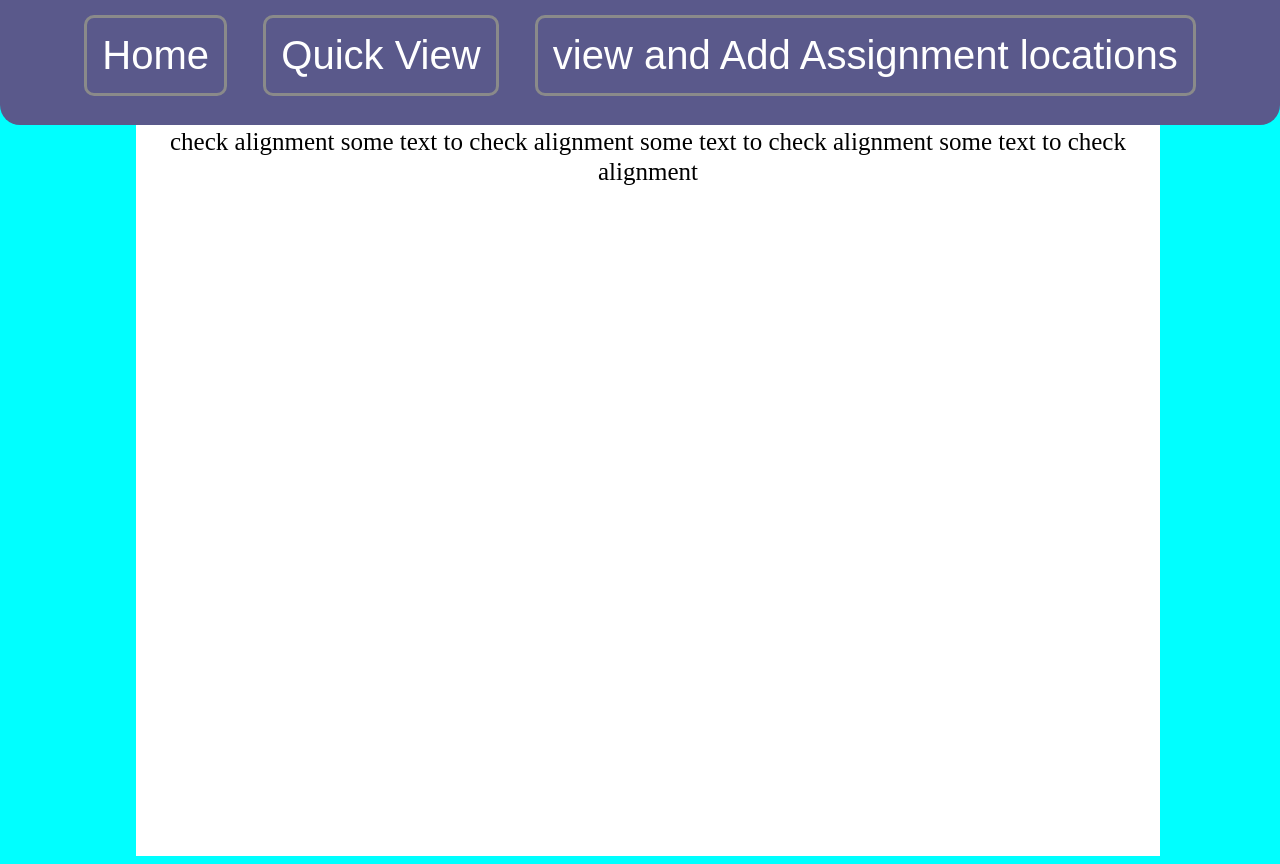
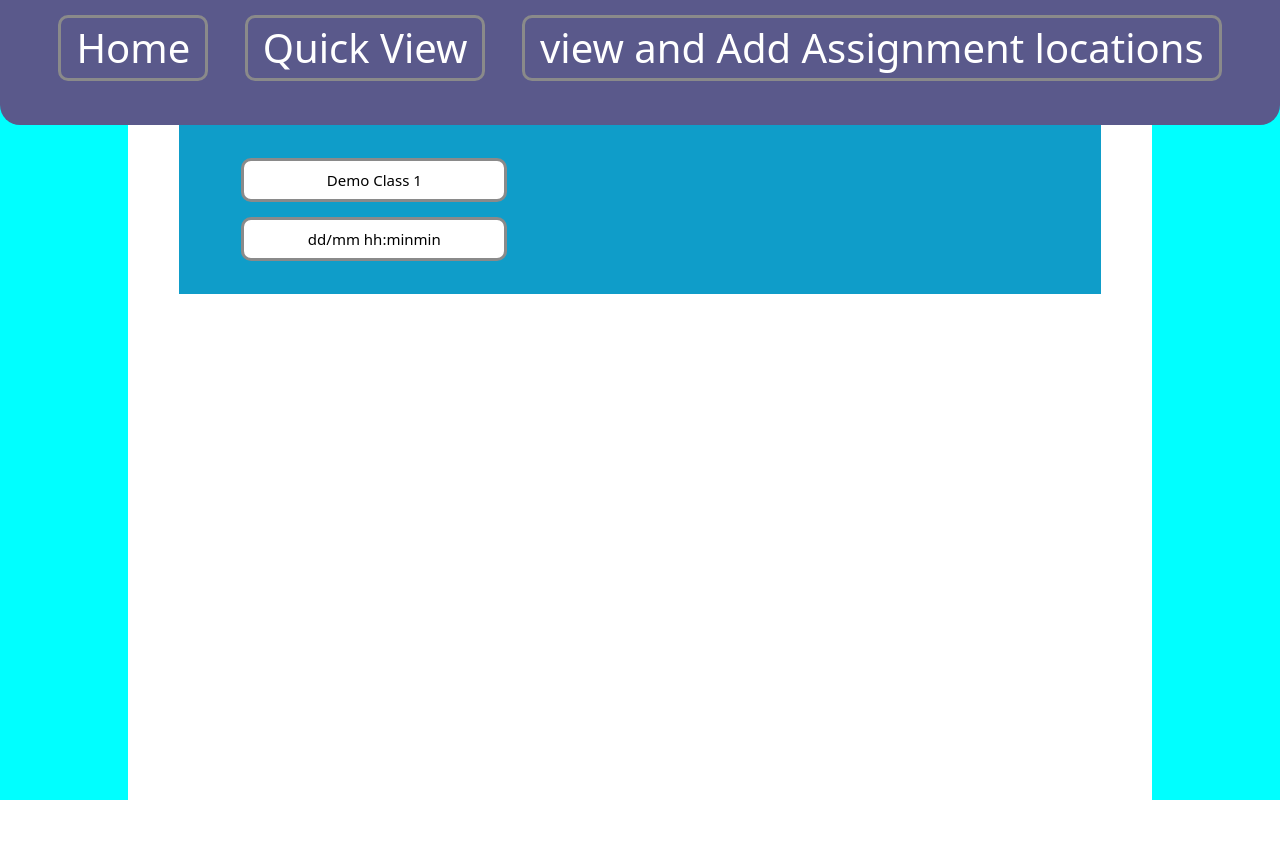
Before and after one commit to FinnRobinSchniebel/Project_3_Assignment-Tracker_From-Texas-A-and-M-account, a PHP site: page /Home2.html in a window 1280 px wide. After the commit the page ends 800 px from the top, so only its background shows below. Run offline with PHP 8.4, Linux system fonts and the light colour scheme.

Commit message:
Working on combining Home and home 2

```diff
--- a/BasicHome.css
+++ b/BasicHome.css
@@ -1,6 +1,6 @@
 
 
-.navbar {
+.Mynavbar {
     top: 0px;
     left: 0px;
     position: fixed;
@@ -38,25 +38,67 @@
 .content{
     background-color: #ffffff;
     color: rgb(0, 0, 0);
-    padding-top: 5%;
+    padding-top: 125px;
     margin-left: 10%;
     margin-right: 10%;
     width: 80%;
     height: 100%;
 
-    vertical-align: center;
+    vertical-align: top;
     text-align: center;
     line-height: 30px;
     font-size: 25px;
 }
 .ClassSection{
 
+    background-color: rgb(15, 157, 201);
+    color: rgb(0, 0, 0);
+    cursor: pointer;
+    padding: 18px;
+    width: 90%;
+    margin-left: auto;
+    margin-right: auto;
+    border: none;
+    text-align: left;
+    outline: none;
+    font-size: 15px;
 }
 
 
 .ClassName{
+    margin: 15px;
+    background-color: rgb(255, 255, 255);
+    color: rgb(0, 0, 0);
+    cursor: pointer;
+    width: 30%;
+    padding: 4px;
+    margin-left: 5%;
+    margin-right: 5%;
+    border: none;
+    text-align: center;
+    outline: none;
+    font-size: 15px;
+    border: 3px solid rgb(138, 138, 138);
+    border-radius: 10px;
+}
+.DueDateSection{
+    width: 30%;
+    margin: 15px;
+    background-color: rgb(255, 255, 255);
+    color: rgb(0, 0, 0);
+    cursor: pointer;
+    padding: 4px;
+    margin-left: 5%;
+    margin-right: 5%;
+    border: none;
+    text-align: center;
+    outline: none;
+    font-size: 15px;
+    border: 3px solid rgb(138, 138, 138);
+    border-radius: 10px;
+}
+.ClassAssignments{
+    display: none;
+    overflow: hidden;
 
 }
-.DueDateSection{
-
-}
--- a/Home.html
+++ b/Home.html
@@ -182,9 +182,7 @@
 </div>
 
 
-
-
-        <script src="https://cdn.jsdelivr.net/npm/bootstrap@5.1.3/dist/js/bootstrap.bundle.min.js" integrity="sha384-ka7Sk0Gln4gmtz2MlQnikT1wXgYsOg+OMhuP+IlRH9sENBO0LRn5q+8nbTov4+1p" crossorigin="anonymous"></script>
-      </body>
+  <script src="https://cdn.jsdelivr.net/npm/bootstrap@5.1.3/dist/js/bootstrap.bundle.min.js" integrity="sha384-ka7Sk0Gln4gmtz2MlQnikT1wXgYsOg+OMhuP+IlRH9sENBO0LRn5q+8nbTov4+1p" crossorigin="anonymous"></script>
+</body>
 
 </html>
--- a/Home2.html
+++ b/Home2.html
@@ -2,8 +2,9 @@
 <html>
 <head>
 
-  <!-- Inspired by system from: https://stackoverflow.com/questions/18368319/toggle-css-sheets-on-click-with-javascript -->
   <link id="BasicHome" rel="stylesheet" type="text/css" href="BasicHOme.css"/>
+  <link href="https://cdn.jsdelivr.net/npm/bootstrap@5.1.3/dist/css/bootstrap.min.css" rel="stylesheet" integrity="sha384-1BmE4kWBq78iYhFldvKuhfTAU6auU8tT94WrHftjDbrCEXSU1oBoqyl2QvZ6jIW3" crossorigin="anonymous">
+  <script src="https://cdn.jsdelivr.net/npm/bootstrap@5.1.3/dist/js/bootstrap.bundle.min.js" integrity="sha384-ka7Sk0Gln4gmtz2MlQnikT1wXgYsOg+OMhuP+IlRH9sENBO0LRn5q+8nbTov4+1p" crossorigin="anonymous"></script>
 
   <title>Assignment Stacker Home</title>
   <script src="scripts.js"></script>
@@ -15,18 +16,90 @@
     <div class="content">
 
         <!-- Navigation Bar -->
-        <div class=navbar>
+        <div class=Mynavbar>
             <button class="button" onclick="location.href='Home.html'">Home </button>
             <button class="button" onclick="location.href='Quick_View.html'"> Quick View</button>
             <button class="button" onclick="location.href='AddLocation.html'"> view and Add Assignment locations</button>
 
         </div>
-        <p>
-            some text to check alignment some text to check alignment some text to check alignment some text to check alignment some text to check alignment some text to check alignment some text to check alignment
-        </p>
 
+        <button class="ClassSection" type="button" data-bs-toggle="collapse" data-bs-target="#CollapseCourse" aria-expanded="false" aria-controls="CollapseCourse">
+            <div class="ClassName">
+                Demo Class 1
+            </div>
+            <div class="DueDateSection">
+                dd/mm hh:minmin
+            </div>
+        </button>
+        <div class="collapse" id="CollapseCourse">
+            <div class="card card-body">
+              <!-- Buttons in Course drop down -->
+              <div class="btn-group" role="group" aria-label="Basic example">
+                <button type="button" class="btn btn-secondary" data-bs-toggle="modal" data-bs-target="#AddAssignmentModal">Add Assignment</button>
+                <!-- Dropdown button to select how to sort assignments-->
+                <div class="dropdown">
+                  <button class="btn btn-secondary dropdown-toggle" type="button" id="dropdownMenuButton1" data-bs-toggle="dropdown" aria-expanded="false">
+                    Sort By
+                  </button>
+                  <ul class="dropdown-menu" aria-labelledby="dropdownMenuButton1">
+                    <li><a class="dropdown-item" href="#">Due Date</a></li>
+                    <li><a class="dropdown-item" href="#">Priority</a></li>
+                    <li><a class="dropdown-item" href="#">Something else here</a></li>
+                  </ul>
+                </div>
+              </div>
 
-
+              <table class="table table-hover table-light" id="TableCourseX">
+                <thead>
+                  <tr>
+                    <th scope="col">Priority</th>
+                    <th scope="col">Assignment Name</th>
+                    <th scope="col">Start Date</th>
+                    <th scope="col">Time Left</th>
+                    <th scope="col">Due Date</th>
+                    <th scope="col">Status</th>
+                  </tr>
+                </thead>
+                <tbody>
+                  <tr>
+                    <th scope="row">1</th>
+                    <td>Test</td>
+                    <td>MM/DD/YY</td>
+                    <td>
+                      Time Value
+                      <div class="progress">
+                        <div class="progress-bar progress-bar-striped progress-bar-animated" role="progressbar" aria-valuenow="75" aria-valuemin="0" aria-valuemax="100" style="width: 75%"></div>
+                      </div>
+                    </td>
+                    <td>MM/DD/YY</td>
+                    <td>
+                      <div class="form-check">
+                      <input type="checkbox" class="form-check-input" id="AssignmentStatus">
+                      <label class="form-check-label" for="exampleCheck1">Complete</label>
+                    </div></td>
+                  </tr>
+                  <tr>
+                    <th scope="row">2</th>
+                    <td>Test</td>
+                    <td>MM/DD/YY</td>
+                    <td>
+                      Time Value
+                      <div class="progress">
+                        <div class="progress-bar progress-bar-striped progress-bar-animated" role="progressbar" aria-valuenow="75" aria-valuemin="0" aria-valuemax="100" style="width: 15%"></div>
+                      </div>
+                    </td>
+                    <td>MM/DD/YY</td>
+                    <td>
+                      <div class="form-check">
+                      <input type="checkbox" class="form-check-input" id="AssignmentStatus">
+                      <label class="form-check-label" for="exampleCheck1">Complete</label>
+                    </div></td>
+                  </tr>
+                  </tr>
+                </tbody>
+              </table>
+            </div>
+          </div>
 
     </div>
 </body>
```
